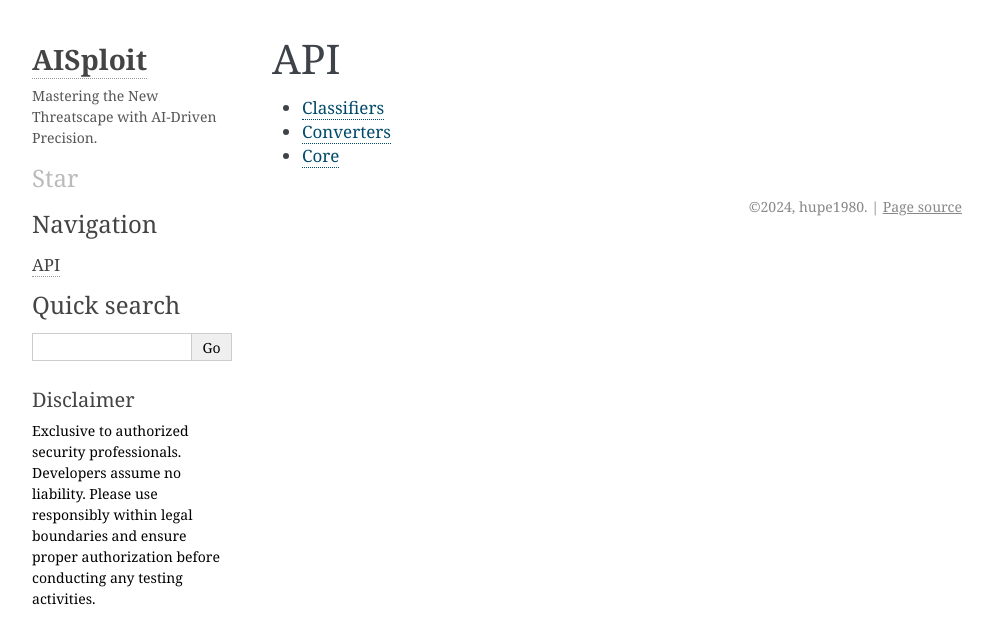
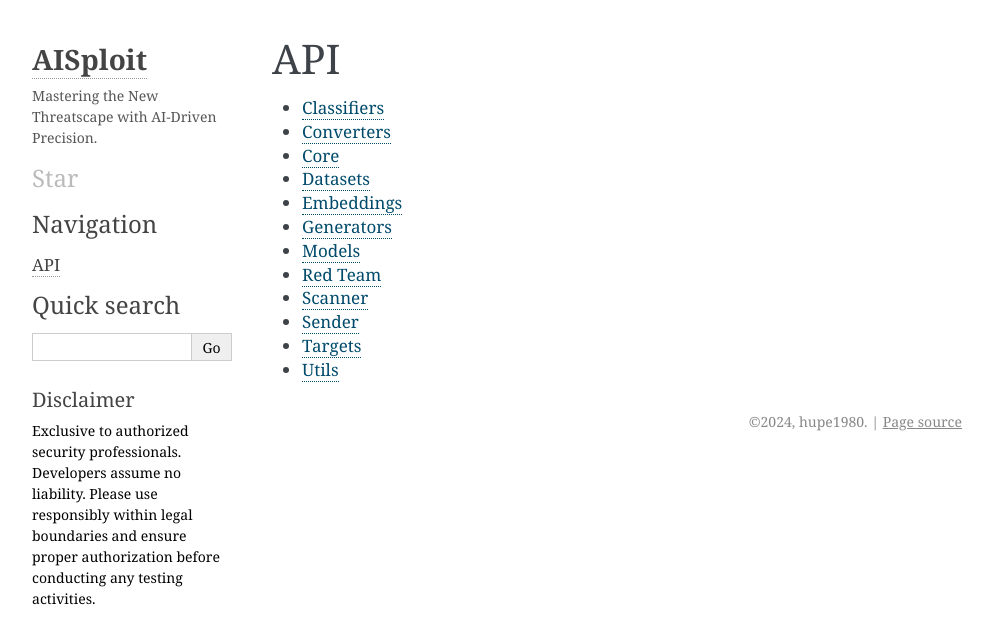
Before and after one commit to hupe1980/aisploit, a Sphinx documentation site: the page built from docs/api/index.rst, in a window 1280 px wide. Shown: the top 644 px of the page, without its empty margins (148-1141 px from the left). Built offline with Sphinx 7.4.7, drawn with Linux system fonts in a browser that asks for light colours.

Commit message:
Update docs

```diff
--- /dev/null
+++ b/docs/api/datasets/index.rst
@@ -0,0 +1,4 @@
+Datasets
+========
+
+.. automodule:: aisploit.datasets
--- /dev/null
+++ b/docs/api/embeddings/index.rst
@@ -0,0 +1,4 @@
+Embeddings
+==========
+
+.. automodule:: aisploit.embeddings
--- /dev/null
+++ b/docs/api/generators/index.rst
@@ -0,0 +1,4 @@
+Generators
+==========
+
+.. automodule:: aisploit.generators
--- a/docs/api/index.rst
+++ b/docs/api/index.rst
@@ -7,3 +7,12 @@ API
    classifiers/index
    converters/index
    core/index
+   datasets/index
+   embeddings/index
+   generators/index
+   models/index
+   red_team/index
+   scanner/index
+   sender/index
+   targets/index
+   utils/index
--- /dev/null
+++ b/docs/api/models/index.rst
@@ -0,0 +1,4 @@
+Models
+======
+
+.. automodule:: aisploit.models
--- /dev/null
+++ b/docs/api/red_team/index.rst
@@ -0,0 +1,4 @@
+Red Team
+========
+
+.. automodule:: aisploit.red_team
--- /dev/null
+++ b/docs/api/scanner/index.rst
@@ -0,0 +1,4 @@
+Scanner
+=======
+
+.. automodule:: aisploit.scanner
--- /dev/null
+++ b/docs/api/sender/index.rst
@@ -0,0 +1,4 @@
+Sender
+======
+
+.. automodule:: aisploit.sender
--- /dev/null
+++ b/docs/api/targets/index.rst
@@ -0,0 +1,4 @@
+Targets
+=======
+
+.. automodule:: aisploit.targets
--- /dev/null
+++ b/docs/api/utils/index.rst
@@ -0,0 +1,4 @@
+Utils
+=====
+
+.. automodule:: aisploit.utils
```
